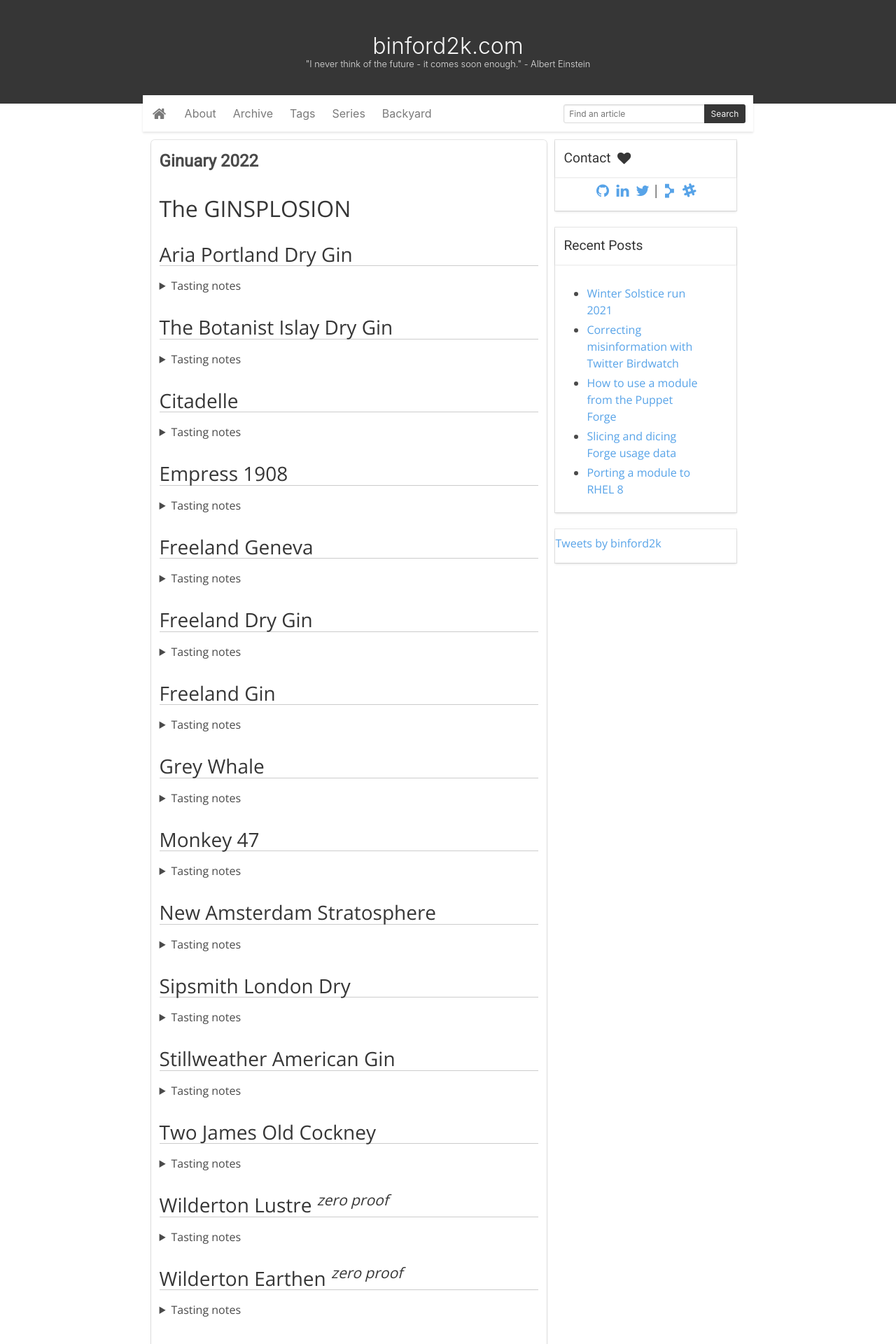
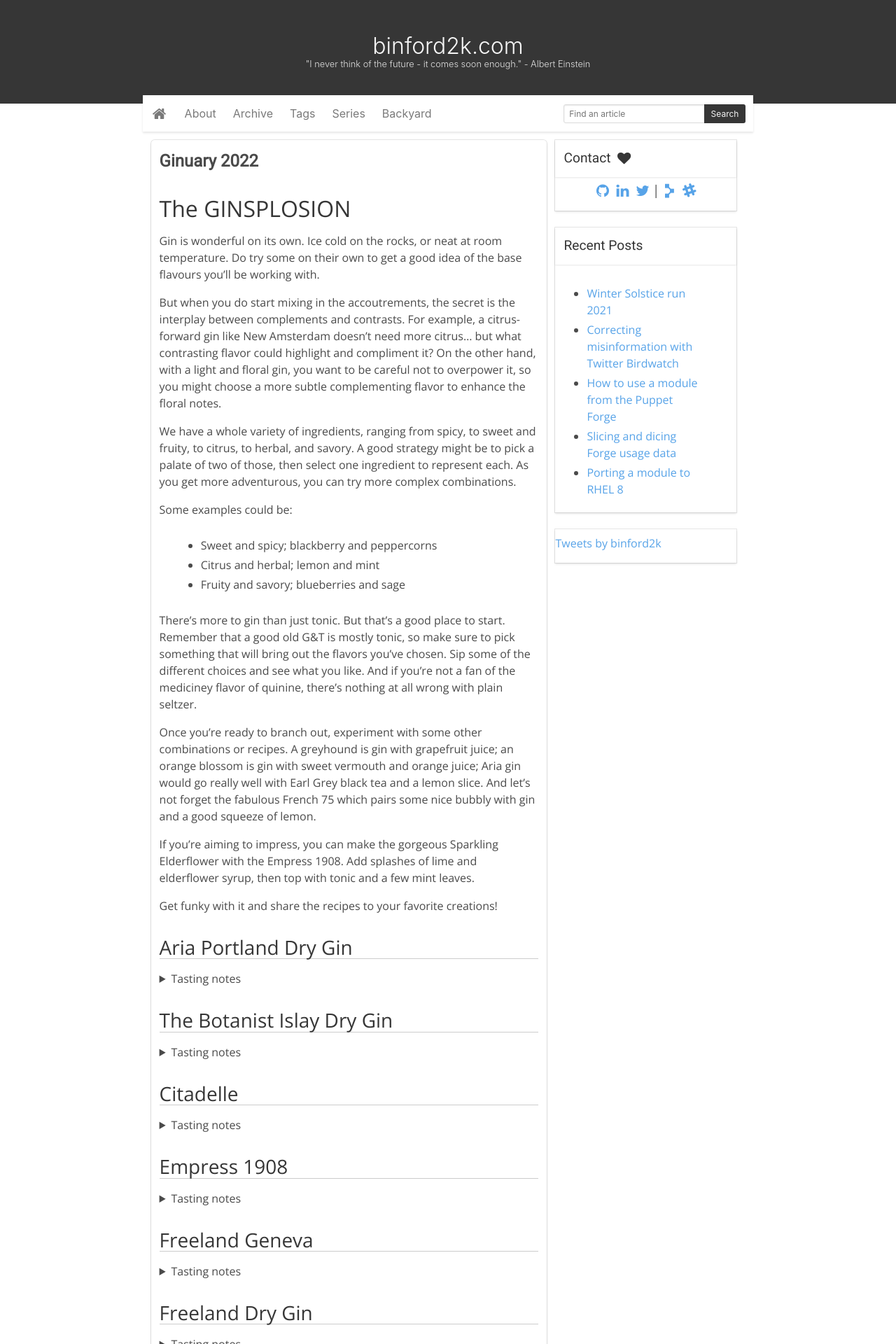
Before and after one commit to binford2k/binford2k.com, a Jekyll site: the page built from backyard/ginuary.md, in a window 1280 px wide. Shown: the top 1920 px of the page at 70% size. Built offline with Jekyll 4.4.1, drawn with Linux system fonts in a browser that asks for light colours; Markdown is read by kramdown in place of the engine named in the settings; comment, search, counter and statistics services are not loaded.

Commit message:
add instructions

```diff
--- a/backyard/ginuary.md
+++ b/backyard/ginuary.md
@@ -12,12 +16,41 @@
 h2 {
   clear: both;
 }
-summary {
-  outline: none;
-}
 </style>
 
 # The GINSPLOSION
+
+Gin is wonderful on its own. Ice cold on the rocks, or neat at room temperature. Do try some on their own to get a good
+idea of the base flavours you'll be working with.
+
+But when you do start mixing in the accoutrements, the secret is the interplay between complements and contrasts. For
+example, a citrus-forward gin like New Amsterdam doesn't need more citrus... but what contrasting flavor could highlight
+and compliment it? On the other hand, with a light and floral gin, you want to be careful not to overpower it, so you
+might choose a more subtle complementing flavor to enhance the floral notes.
+
+We have a whole variety of ingredients, ranging from spicy, to sweet and fruity, to citrus, to herbal, and savory. A
+good strategy might be to pick a palate of two of those, then select one ingredient to represent each. As you get more
+adventurous, you can try more complex combinations.
+
+Some examples could be:
+
+* Sweet and spicy; blackberry and peppercorns
+* Citrus and herbal; lemon and mint
+* Fruity and savory; blueberries and sage
+
+There's more to gin than just tonic. But that's a good place to start. Remember that a good old G&T is mostly tonic, so
+make sure to pick something that will bring out the flavors you've chosen. Sip some of the different choices and see what
+you like. And if you're not a fan of the mediciney flavor of quinine, there's nothing at all wrong with plain seltzer.
+
+Once you're ready to branch out, experiment with some other combinations or recipes. A greyhound is gin with grapefruit
+juice; an orange blossom is gin with sweet vermouth and orange juice; Aria gin would go really well with Earl Grey black
+tea and a lemon slice. And let's not forget the fabulous French 75 which pairs some nice bubbly with gin and a good
+squeeze of lemon.
+
+If you're aiming to impress, you can make the gorgeous Sparkling Elderflower with the Empress 1908. Add splashes of lime
+and elderflower syrup, then top with tonic and a few mint leaves.
+
+Get funky with it and share the recipes to your favorite creations!
 
 ## Aria Portland Dry Gin
 <details>
```
Also changed, not shown: other parts of backyard/ginuary.md (+4 -0 lines).
